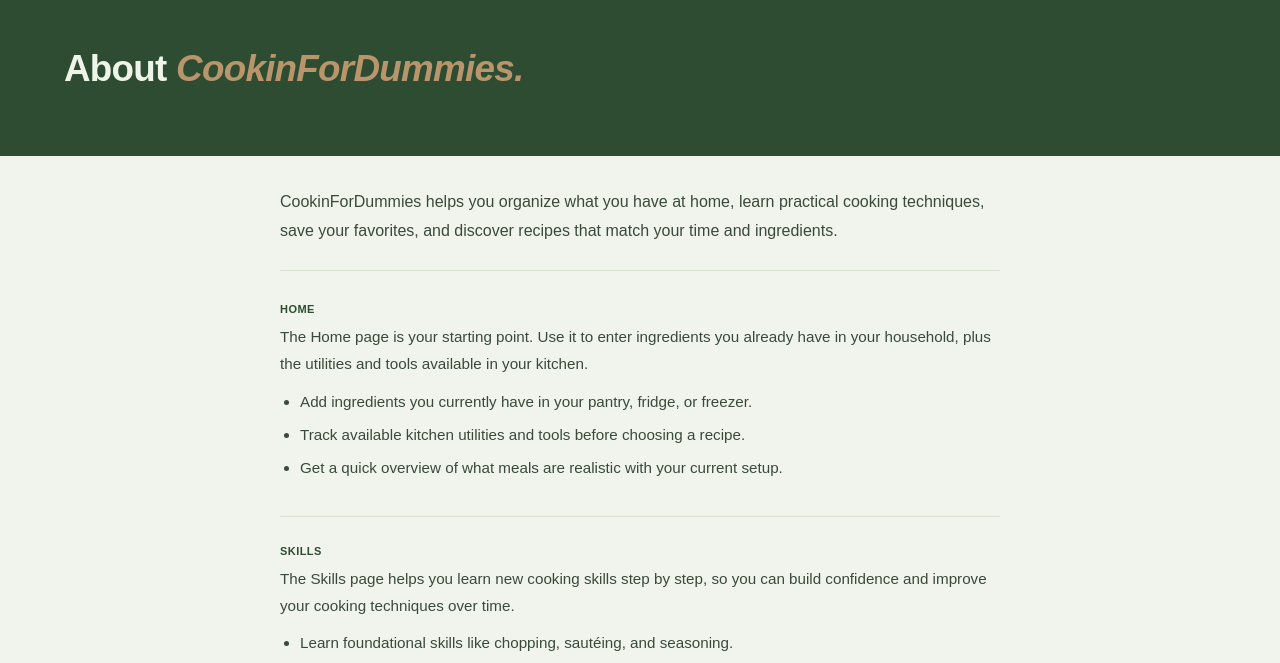
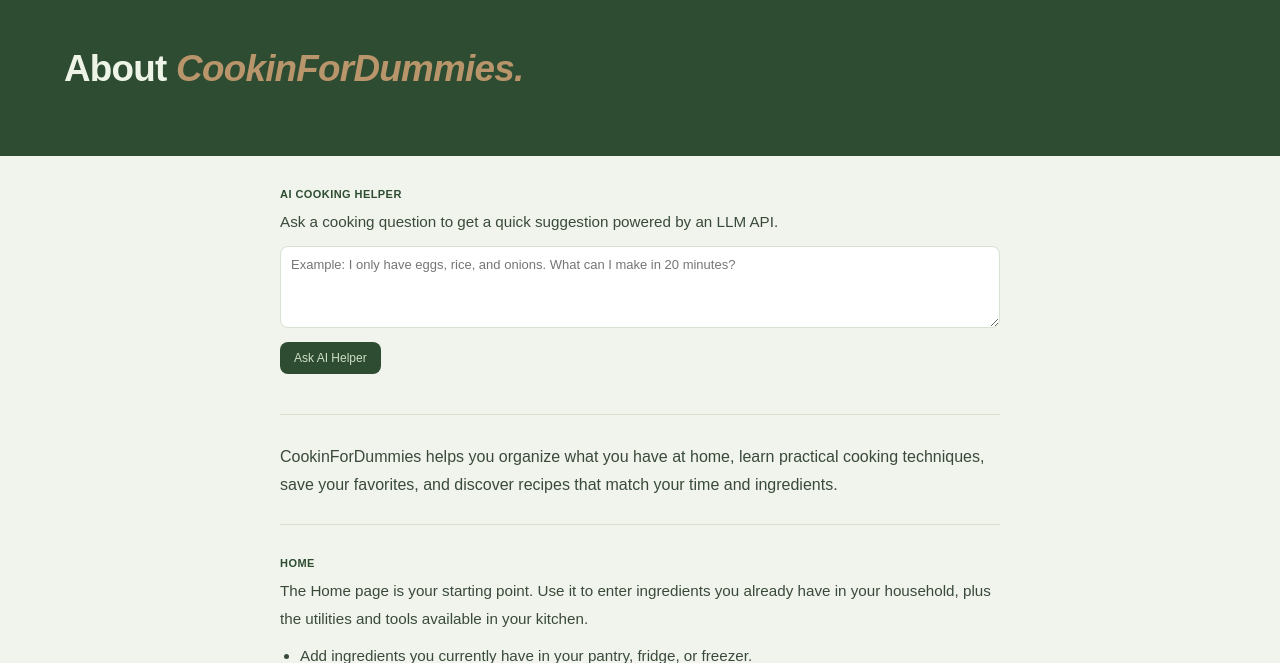
Before and after one commit to 347s26/CookinForDummies, a Django app: page /about/ in a window 1280 px wide. Shown: the part 63-726 px from the top of the page. Run offline with Django 5.2, Linux system fonts and the light colour scheme; some libraries are stand-ins or nearby versions.

Commit message:
chatbot??

```diff
--- a/catalog/templates/about.html
+++ b/catalog/templates/about.html
@@ -8,6 +8,34 @@
 
 {% block content %}
     <section class="about-page">
+        <div class="about-block" id="ai-helper">
+            <h2>AI Cooking Helper</h2>
+            <p>Ask a cooking question to get a quick suggestion powered by an LLM API.</p>
+
+            <form method="post" style="margin-bottom: 12px;">
+                {% csrf_token %}
+                <textarea
+                    name="ai_prompt"
+                    rows="4"
+                    maxlength="500"
+                    placeholder="Example: I only have eggs, rice, and onions. What can I make in 20 minutes?"
+                    style="width: 100%; border: 1px solid #d8e2d0; border-radius: 8px; padding: 10px; font-family: Arial, sans-serif; font-size: 13px; color: #1c2b1c;"
+                >{{ ai_prompt }}</textarea>
+                <button
+                    type="submit"
+                    style="margin-top: 10px; background: #2e4c32; color: #cfe0c4; border: none; border-radius: 8px; padding: 9px 14px; font-size: 12px; cursor: pointer;"
+                >Ask AI Helper</button>
+            </form>
+
+            {% if ai_error %}
+                <p style="color: #9c3f32; font-size: 13px; margin-top: 8px;">{{ ai_error }}</p>
+            {% endif %}
+
+            {% if ai_response %}
+                <div style="background: #f4f8f0; border: 1px solid #d8e2d0; border-radius: 8px; padding: 12px; color: #2f4430; line-height: 1.6; white-space: pre-wrap; font-size: 13px;">{{ ai_response }}</div>
+            {% endif %}
+        </div>
+
         <p class="about-intro">
             CookinForDummies helps you organize what you have at home, learn practical cooking techniques,
             save your favorites, and discover recipes that match your time and ingredients.
--- a/catalog/views.py
+++ b/catalog/views.py
@@ -9,11 +9,70 @@ from django.urls import reverse_lazy
 from django.views.generic.edit import CreateView, UpdateView
 from catalog.forms import RecipeForm, RecipeIngredientFormSet, RecipeStepFormSet
 from django.db.models import Q
+from django.conf import settings
+import requests
 
 from .models import Recipe, Ingredient, Tool, Skill, Allergy
 
 class RecipeDetailView(DetailView):
     model = Recipe
+
+
+def generate_ai_cooking_help(user_prompt):
+    api_key = getattr(settings, 'LLM_API_KEY', '')
+    if not api_key:
+        return None, 'LLM API key is not configured. Set OPENROUTER_API_KEY in your environment.'
+
+    model_name = getattr(settings, 'LLM_MODEL', 'meta-llama/llama-3.1-8b-instruct:free')
+    endpoint = getattr(settings, 'LLM_API_URL', 'https://openrouter.ai/api/v1/chat/completions')
+
+    messages = [
+        {
+            'role': 'system',
+            'content': (
+                'You are a friendly cooking assistant. Keep answers concise, practical, and beginner-friendly. '
+                'Use short bullet points when useful.'
+            )
+        },
+        {'role': 'user', 'content': user_prompt}
+    ]
+
+    headers = {
+        'Authorization': f'Bearer {api_key}',
+        'Content-Type': 'application/json',
+    }
+    models_to_try = [model_name]
+    if model_name != 'openrouter/auto':
+        models_to_try.append('openrouter/auto')
+
+    last_error = None
+    for candidate_model in models_to_try:
+        payload = {
+            'model': candidate_model,
+            'messages': messages,
+            'temperature': 0.7,
+            'max_tokens': 350,
+        }
+
+        try:
+            response = requests.post(endpoint, headers=headers, json=payload, timeout=20)
+            if response.ok:
+                data = response.json()
+                text = data['choices'][0]['message']['content'].strip()
+                return text, None
+
+            error_message = response.text
+            try:
+                error_json = response.json()
+                error_message = error_json.get('error', {}).get('message', error_message)
+            except Exception:
+                pass
+
+            last_error = f'HTTP {response.status_code}: {error_message}'
+        except Exception as exc:
+            last_error = str(exc)
+
+    return None, f'LLM request failed: {last_error}'
 
 def index(request):
     """View function for home page of site.
@@ -44,7 +103,24 @@ def signin_placeholder(request):
 
 def about(request):
     """Display the about page."""
-    return render(request, 'about.html')
+    ai_response = None
+    ai_error = None
+    user_prompt = ''
+
+    if request.method == 'POST':
+        user_prompt = (request.POST.get('ai_prompt') or '').strip()
+        if len(user_prompt) < 4:
+            ai_error = 'Please enter a slightly longer question so I can help.'
+        elif len(user_prompt) > 500:
+            ai_error = 'Please keep the question under 500 characters.'
+        else:
+            ai_response, ai_error = generate_ai_cooking_help(user_prompt)
+
+    return render(request, 'about.html', {
+        'ai_response': ai_response,
+        'ai_error': ai_error,
+        'ai_prompt': user_prompt,
+    })
 
 # view function for recipe search
 class RecipeSearchView(ListView):
--- a/project/settings.py
+++ b/project/settings.py
@@ -11,6 +11,7 @@ https://docs.djangoproject.com/en/5.2/ref/settings/
 """
 
 from pathlib import Path
+import os
 
 # Build paths inside the project like this: BASE_DIR / 'subdir'.
 BASE_DIR = Path(__file__).resolve().parent.parent
@@ -29,6 +30,11 @@ ALLOWED_HOSTS = ['127.0.0.1', 'localhost']
 
 # Unsplash API Key for recipe images
 UNSPLASH_API_KEY = '5vZtsaDp7U_A92_YCxP1Neg9rRpR6UjA0bsho-tGVDw'
+
+# LLM API configuration (OpenRouter-compatible)
+LLM_API_KEY = os.getenv('OPENROUTER_API_KEY', '')
+LLM_API_URL = os.getenv('LLM_API_URL', 'https://openrouter.ai/api/v1/chat/completions')
+LLM_MODEL = os.getenv('LLM_MODEL', 'meta-llama/llama-3.1-8b-instruct:free')
 
 # Application definition
 
```
Also changed, not shown: fetch_image.py (+8 -8 lines).
